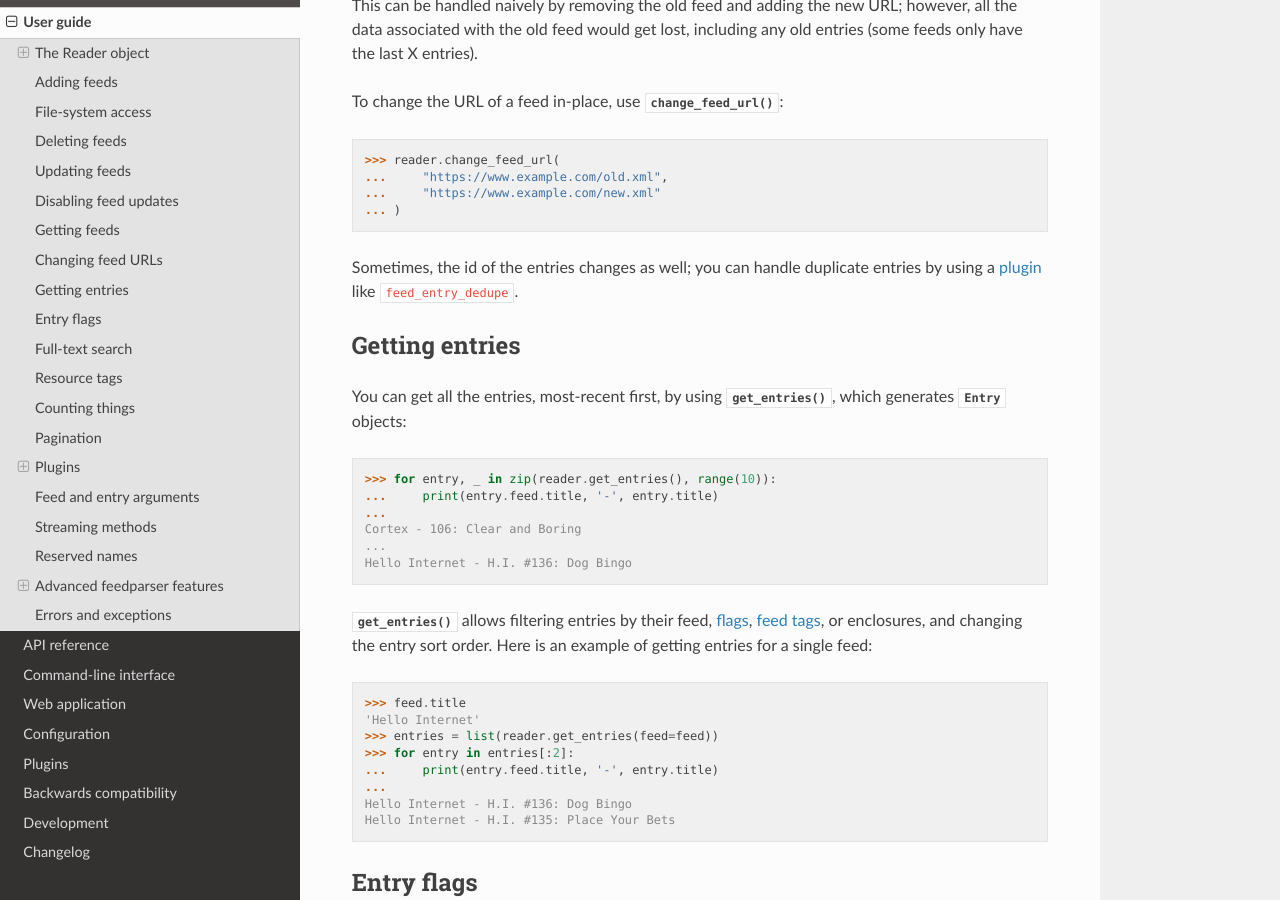
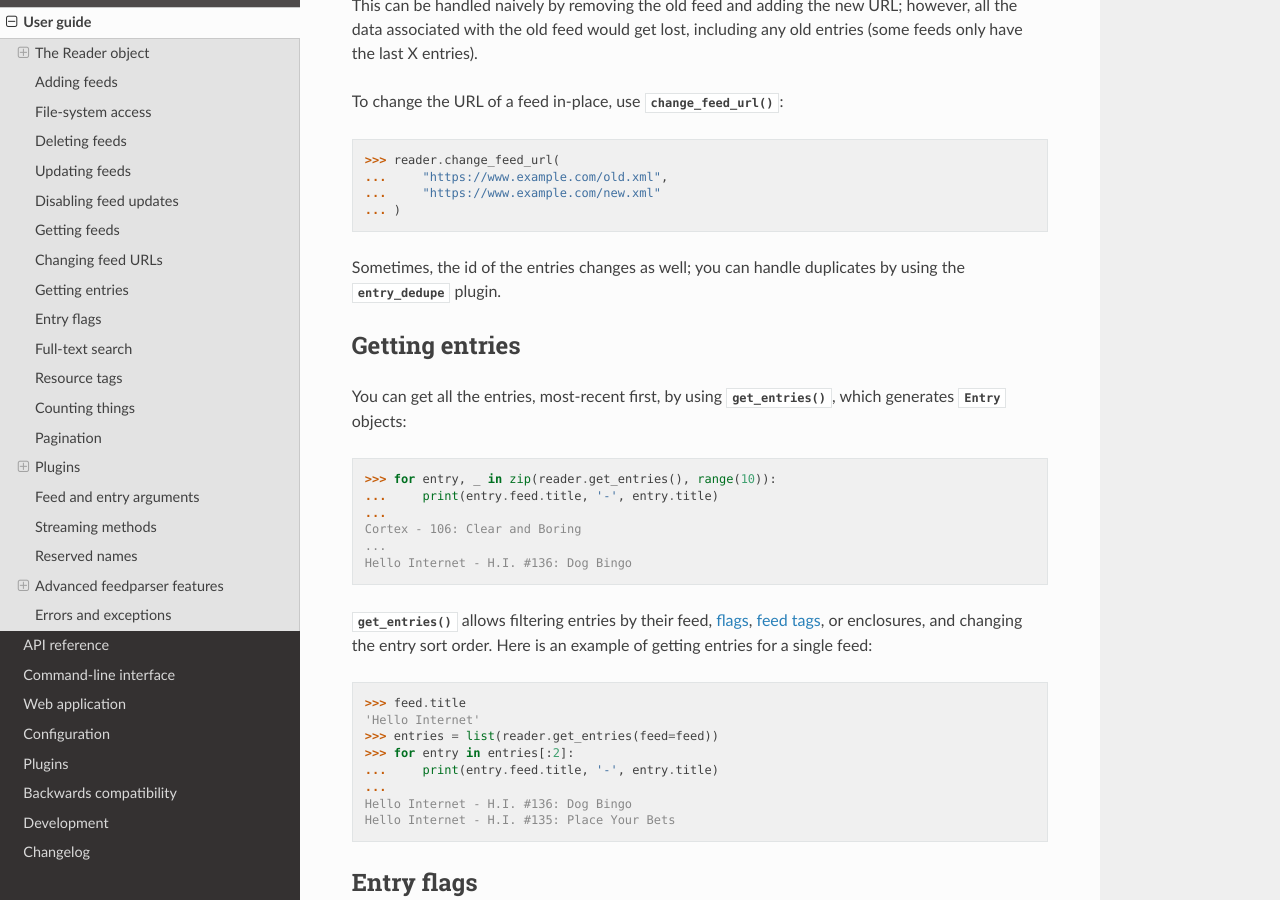
Before and after one commit to Alcides1123/reader, a Sphinx documentation site: the page built from docs/guide.rst, in a window 1280 px wide and 900 px high, scrolled down 5653 px. Built offline with Sphinx 7.4.7 and the Read the Docs theme 2.0.0, drawn with Linux system fonts in a browser that asks for light colours.

Commit message:
Minor documentation update.

```diff
--- a/docs/guide.rst
+++ b/docs/guide.rst
@@ -320,8 +320,8 @@ To change the URL of a feed in-place, use :meth:`~Reader.change_feed_url`::
 
 
 Sometimes, the id of the entries changes as well;
-you can handle duplicate entries by using a :doc:`plugin <plugins>`
-like ``feed_entry_dedupe``.
+you can handle duplicates by using
+the :mod:`~reader.plugins.entry_dedupe` plugin.
 
 
 
```
Also changed, not shown: 1 other file.
